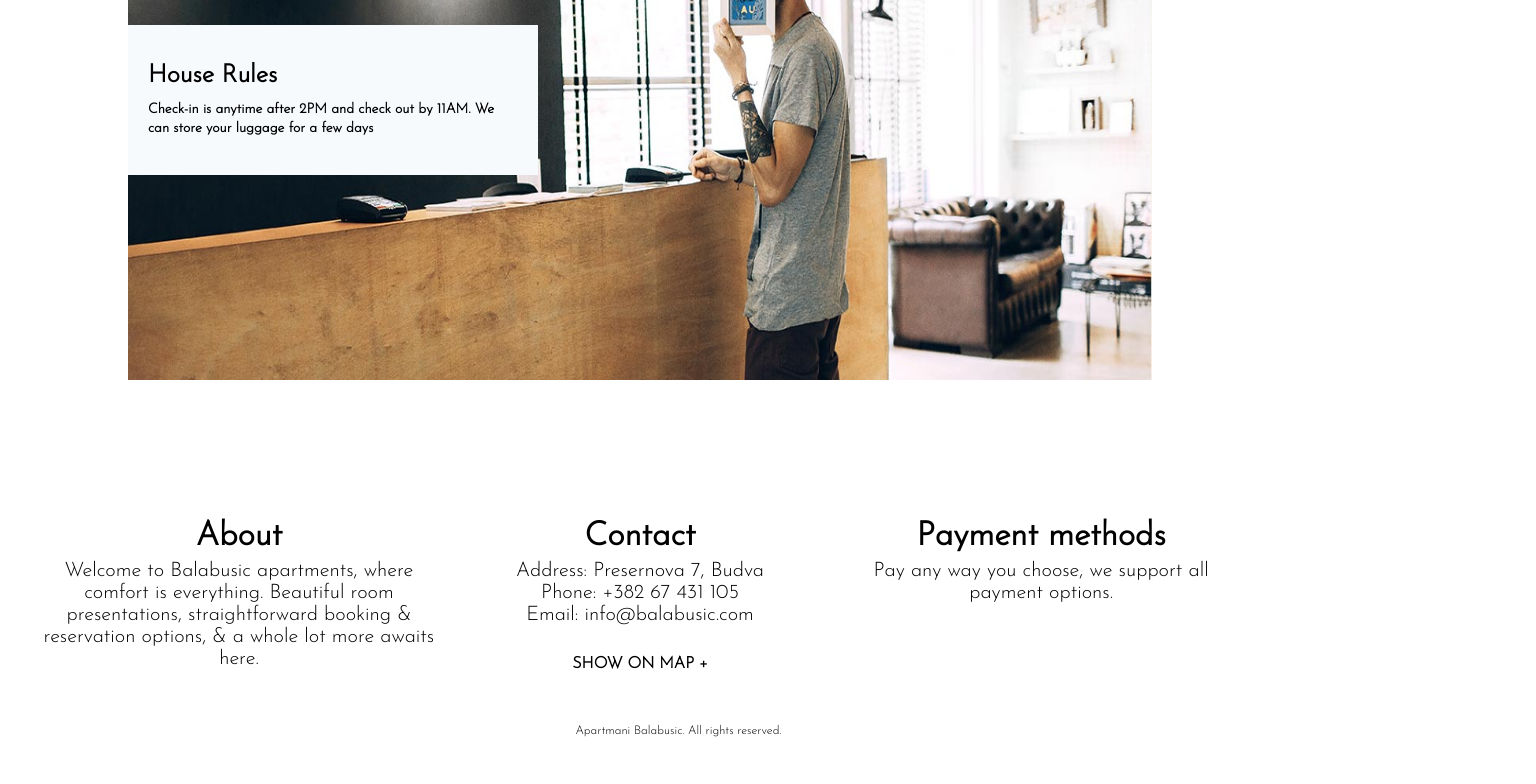
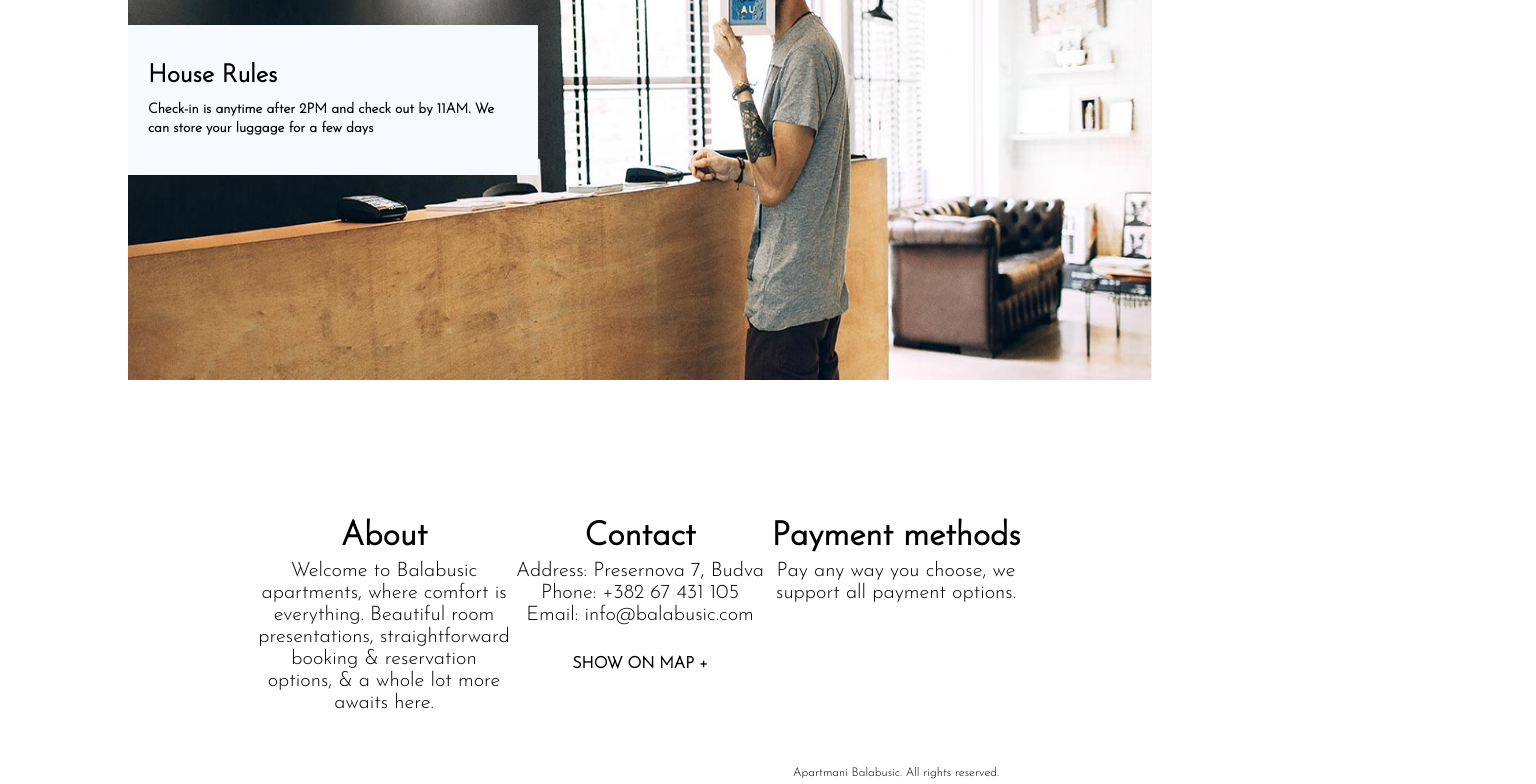
Before and after one commit to radomir-mijovic/balabusic_apartments, a Next.js app: page / in a window 1280 px wide. Shown: the part 2845-3629 px from the top of the page, 1536 px wide, since content can reach past the window. Before the commit the page ends 3587 px from the top, so only its background shows below. Built offline with nearby package versions, Linux system fonts and the light colour scheme; no server answers.

Commit message:
fix: fixed footer padding for big screens

```diff
--- a/components/Footer/FooterStyled.js
+++ b/components/Footer/FooterStyled.js
@@ -2,7 +2,7 @@ import styled from "styled-components";
 
 export const FooterStyled = styled.footer`
   width: 100%;
-  padding: 7rem clamp(1rem, 3vw, 4rem);
+  padding: 7rem 20vw;
   position: relative;
 
   .section-info {
@@ -38,6 +38,10 @@ export const FooterStyled = styled.footer`
     font-size: 1.2rem;
   }
 
+  @media (max-width: 1200px) {
+    padding: 7rem clamp(1rem, 3vw, 4rem);
+  }
+
   @media (max-width: 768px) {
     padding-top: 2rem;
 
```
